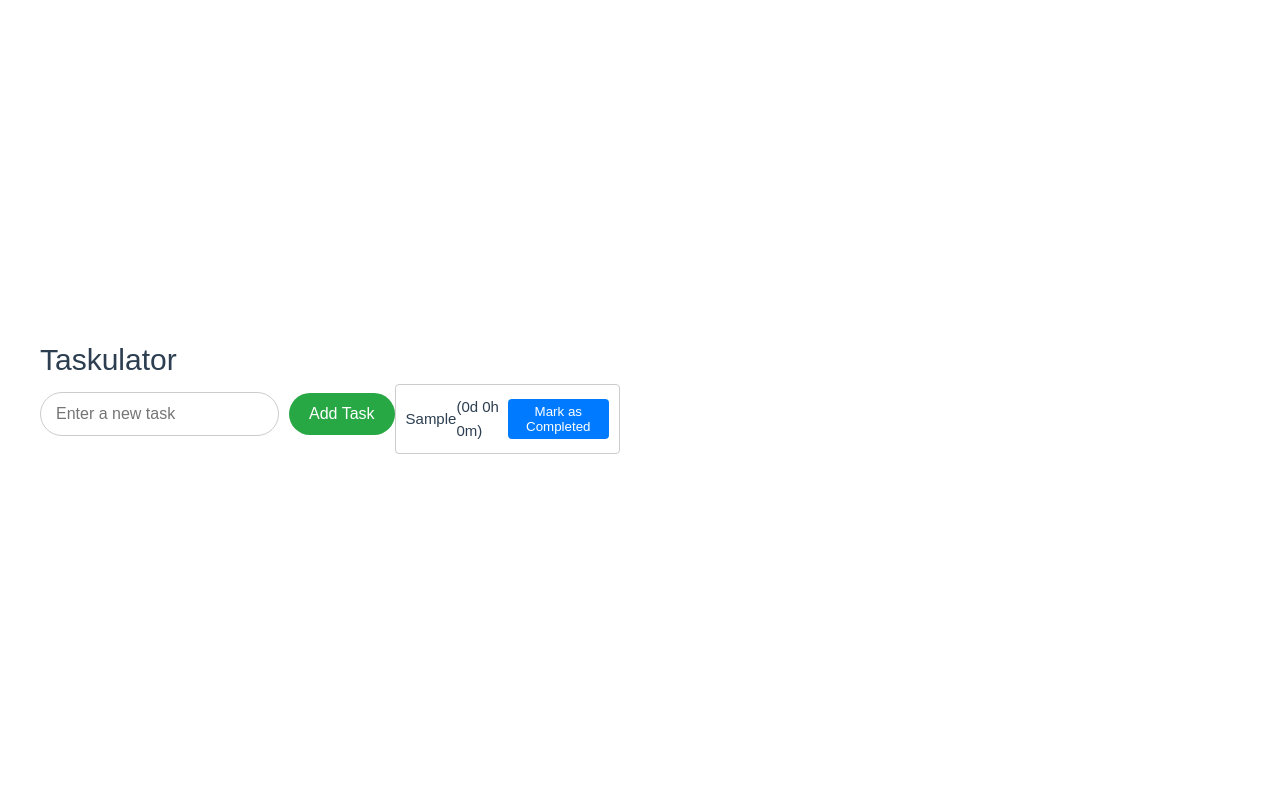
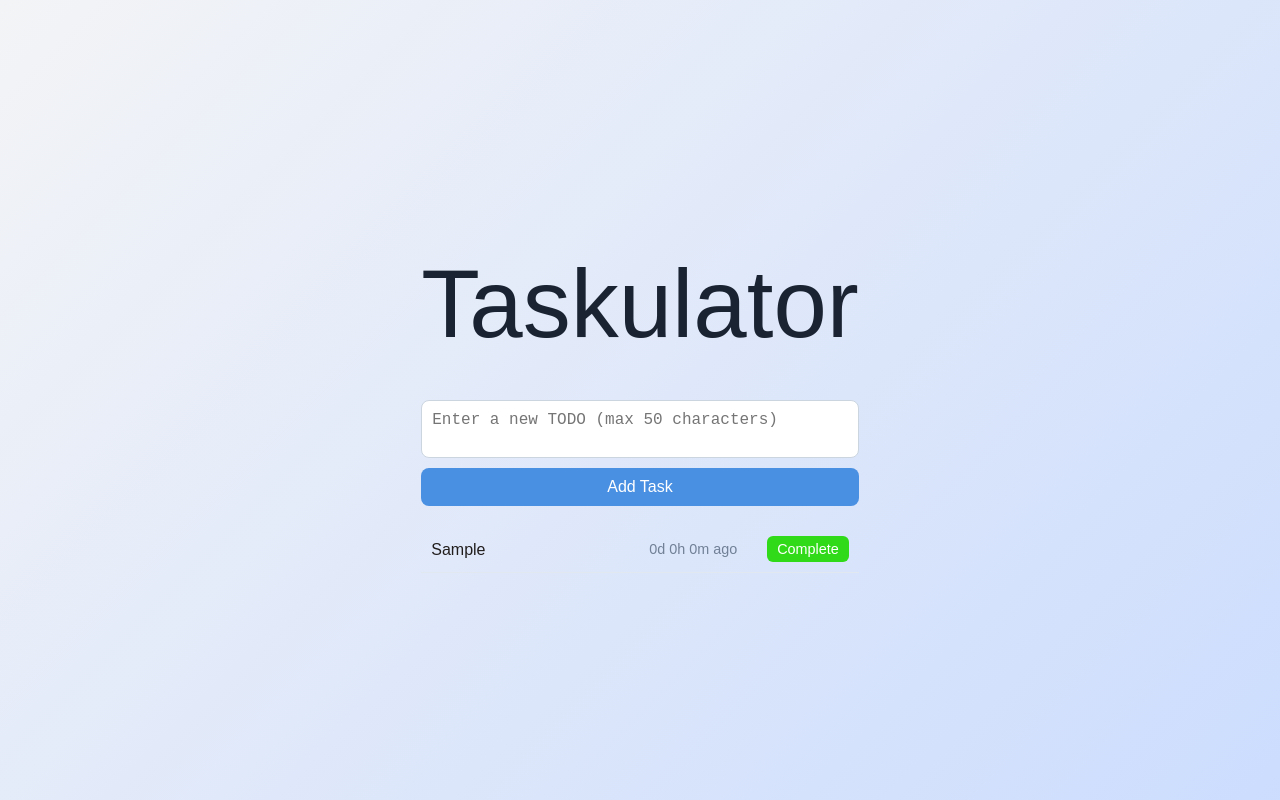
Before and after one commit to Valentin-Koeberl/taskulator, a Vue app: page / in a window 1280 px wide. Both pictures are taken after typing "Sample" into the empty fields and a click on the button "Add Task". Built offline with nearby package versions, Linux system fonts and the light colour scheme.

Commit message:
V2.0 Development finished

```diff
--- a/src/App.vue
+++ b/src/App.vue
@@ -1,32 +1,174 @@
 <template>
-  <div id="app">
+  <div class="app">
     <h1>Taskulator</h1>
-    <br>
     <TodoForm @add-todo="addTodo" />
-    <TodoList ref="list" />
+    <TodoList :todos="todos" @toggle-todo="toggleTodo" @remove-todo="removeTodo" />
   </div>
 </template>
 
 <script>
+import { ref, onMounted, watch } from 'vue';
 import TodoForm from './components/TodoForm.vue';
 import TodoList from './components/TodoList.vue';
 
 export default {
   name: 'App',
   components: { TodoForm, TodoList },
-  methods: {
-    addTodo(todo) {
-      this.$refs.list.addTodo(todo);
-    },
+  mounted() {
+    document.title = 'Tasktulator - Dein Todo Manager'; // Setzt den Titel, wenn die Komponente gemountet wird
+  },
+  setup() {
+    // TODO-Liste als reaktive Referenz
+    const todos = ref([]);
+
+    // LocalStorage: TODOs laden
+    onMounted(() => {
+      const savedTodos = localStorage.getItem('todos');
+      if (savedTodos) {
+        todos.value = JSON.parse(savedTodos);
+      }
+    });
+
+    // LocalStorage: TODOs speichern, wenn sie sich ändern
+    watch(
+        todos,
+        (newTodos) => {
+          localStorage.setItem('todos', JSON.stringify(newTodos));
+        },
+        {deep: true}
+    );
+
+    // TODO hinzufügen
+    const addTodo = (todo) => {
+      todos.value.push(todo);
+    };
+
+    // TODO-Status toggeln (optional für zukünftige Features)
+    const toggleTodo = (index) => {
+      todos.value[index].completed = !todos.value[index].completed;
+    };
+
+    // TODO entfernen
+    const removeTodo = (index) => {
+      todos.value.splice(index, 1);
+    };
+
+    return {todos, addTodo, toggleTodo, removeTodo};
   },
 };
 </script>
 
 <style>
-#app {
-  max-width: 2000px;
-  margin: 0 auto;
+body {
+  margin: 0;
+  font-family: 'Arial', sans-serif;
+  background: linear-gradient(135deg, #f3f4f6, rgba(0, 83, 248, 0.2));
+  color: #221e1e;
+  display: flex;
+  justify-content: center;
+  align-items: center;
+  min-height: 100vh;
+  padding: 10px;
+}
+
+.container {
+  width: 100%;
+  max-width: 900px;
+  background: #ffffff;
+  border-radius: 12px;
+  box-shadow: 0 4px 6px rgba(0, 0, 0, 0.1);
   padding: 20px;
-  font-family: Arial, sans-serif;
 }
+
+h1 {
+  text-align: center;
+  font-size: 6rem;
+  margin-bottom: 20px;
+  color: #192331;
+}
+
+form {
+  display: flex;
+  flex-direction: column;
+  gap: 10px;
+}
+
+textarea {
+  width: 100%;
+  padding: 10px;
+  border: 1px solid #cbd5e0;
+  border-radius: 8px;
+  font-size: 1rem;
+  resize: none;
+  outline: none;
+  transition: border 0.3s ease-in-out;
+}
+
+textarea:focus {
+  border: 1px solid #4a90e2;
+}
+
+button {
+  padding: 10px 15px;
+  border: none;
+  background: #4a90e2;
+  color: #fff;
+  font-size: 1rem;
+  border-radius: 8px;
+  cursor: pointer;
+  transition: background 0.3s ease-in-out;
+}
+
+button:hover {
+  background: #357ab8;
+}
+
+.todo-list {
+  margin-top: 20px;
+  list-style: none;
+  padding: 0;
+}
+
+.todo-item {
+  display: flex;
+  justify-content: space-between;
+  align-items: center;
+  padding: 10px;
+  border-bottom: 1px solid #e2e8f0;
+  transition: background 0.3s ease;
+}
+
+.todo-item:hover {
+  background: #f7fafc;
+}
+
+.todo-text {
+  font-size: 1rem;
+  flex: 1;
+}
+
+.todo-time {
+  margin-left: 10px;
+  font-size: 0.9rem;
+  color: #718096;
+}
+
+.todo-item button {
+  background: #31da18;
+  color: #fff;
+  padding: 5px 10px;
+  font-size: 0.9rem;
+  border-radius: 6px;
+}
+
+.todo-item button:hover {
+  background: #23ac0e;
+}
+
+@media (max-width: 600px) {
+  .container {
+    padding: 15px;
+  }
+}
+
 </style>
--- a/src/assets/main.css
+++ b/src/assets/main.css
@@ -28,8 +28,6 @@ a,
   }
 
   #app {
-    display: grid;
-    grid-template-columns: 1fr 1fr;
     padding: 0 2rem;
   }
 }
--- a/src/components/TodoForm.vue
+++ b/src/components/TodoForm.vue
@@ -1,91 +1,75 @@
 <template>
   <div class="todo-form">
-    <input v-model="description" type="text" placeholder="Enter a new task" @keyup.enter="addTodo" />
-    <button @click="addTodo">Add Task</button>
+    <textarea
+        v-model="description"
+        @keyup.enter="handleSubmit"
+        ref="inputRef"
+        placeholder="Enter a new TODO (max 50 characters)"
+    ></textarea>
+    <button @click="handleSubmit">Add Task</button>
+    <p v-if="warningMessage" class="warning">{{ warningMessage }}</p>
   </div>
 </template>
 
 <script>
-import { ref, emit } from 'vue';
+import { ref, watch, onMounted } from 'vue';
 
 export default {
   name: 'TodoForm',
+  emits: ['add-todo'],
   setup(_, { emit }) {
     const description = ref('');
+    const warningMessage = ref('');
+    const inputRef = ref(null);
 
-    const addTodo = () => {
-      if (description.value.trim()) {
+    // Watcher: Zeichenlimit überwachen
+    watch(description, (newValue) => {
+      if (newValue.length > 50) {
+        warningMessage.value = 'Character limit exceeded! Max 50 characters allowed.';
+      } else {
+        warningMessage.value = '';
+      }
+    });
+
+    // TODO hinzufügen
+    const handleSubmit = () => {
+      if (description.value.trim() && description.value.length <= 50) {
         emit('add-todo', {
           description: description.value,
-          timestamp: new Date(),
+          timestamp: new Date().toISOString(),
           completed: false,
         });
-        description.value = '';
+        description.value = ''; // Eingabefeld leeren
       }
     };
 
-    return { description, addTodo };
+    // Fokussiert das Textfeld, wenn die Komponente geladen wird
+    onMounted(() => {
+      inputRef.value.focus();
+    });
+
+    return {description, warningMessage, handleSubmit, inputRef};
   },
 };
 </script>
 
-<style scoped>
+<style>
 .todo-form {
   display: flex;
-  flex-direction: row;
-  justify-content: center;
-  align-items: center;
+  flex-direction: column;
   gap: 10px;
-  margin-bottom: 20px;
-  width: 100%;
-  max-width: 1020px;
-  margin-left: auto;
-  margin-right: auto;
 }
 
-input {
-  flex: 1;
-  padding: 12px 15px;
+textarea {
+  width: 100%;
+  padding: 10px;
+  font-size: 1rem;
+  border-radius: 5px;
   border: 1px solid #ccc;
-  border-radius: 25px;
-  font-size: 16px;
-  outline: none;
 }
 
-input:focus {
-  border-color: #28a745;
-  box-shadow: 0 0 5px rgba(40, 167, 69, 0.5);
-}
-
-button {
-  padding: 12px 20px;
-  background-color: #28a745;
-  color: #fff;
-  border: none;
-  border-radius: 25px;
-  cursor: pointer;
-  font-size: 16px;
-  white-space: nowrap;
-}
-
-button:hover {
-  background-color: #218838;
-}
-
-@media (max-width: 1020px) {
-  .todo-form {
-    max-width: 90%;
-  }
-}
-
-@media (max-width: 600px) {
-  .todo-form {
-    flex-direction: column;
-    gap: 15px;
-  }
-
-  input, button {
-    width: 90%;
-  }
+.warning {
+  color: red;
+  font-size: 0.9rem;
 }
 </style>
--- a/src/components/TodoItem.vue
+++ b/src/components/TodoItem.vue
@@ -1,34 +1,13 @@
 <template>
   <div class="todo-item">
-    <span>{{ todo.description }}</span>
-    <span>({{ age }})</span>
-    <button @click="completeTodo">Mark as Completed</button>
+    <slot name="description"></slot>
+    <slot name="actions"></slot>
   </div>
 </template>
 
 <script>
-import { computed } from 'vue';
-
 export default {
   name: 'TodoItem',
-  props: ['todo'],
-  emits: ['complete'],
-  setup(props, { emit }) {
-    const age = computed(() => {
-      const now = new Date();
-      const ageInMs = now - new Date(props.todo.timestamp);
-      const days = Math.floor(ageInMs / (1000 * 60 * 60 * 24));
-      const hours = Math.floor((ageInMs % (1000 * 60 * 60 * 24)) / (1000 * 60 * 60));
-      const minutes = Math.floor((ageInMs % (1000 * 60 * 60)) / (1000 * 60));
-      return `${days}d ${hours}h ${minutes}m`;
-    });
-
-    const completeTodo = () => {
-      emit('complete', props.todo.id);
-    };
-
-    return { age, completeTodo };
-  },
 };
 </script>
 
@@ -39,17 +18,13 @@ export default {
   align-items: center;
   padding: 10px;
   border: 1px solid #ccc;
-  border-radius: 4px;
+  border-radius: 8px;
+  margin-bottom: 10px;
+  background-color: #fff;
+  transition: all 0.3s ease;
 }
-button {
-  background-color: #007bff;
-  color: #fff;
-  border: none;
-  border-radius: 4px;
-  padding: 5px 10px;
-  cursor: pointer;
-}
-button:hover {
-  background-color: #0056b3;
+
+.todo-item:hover {
+  box-shadow: 0 0 8px rgba(0, 0, 0, 0.1);
 }
 </style>
--- a/src/components/TodoList.vue
+++ b/src/components/TodoList.vue
@@ -1,53 +1,69 @@
 <template>
-  <div class="todo-list">
-    <div v-if="todos.length === 0">
-      <Message message="No open TODOs available." />
+  <transition-group name="fade" tag="div" class="todo-list">
+    <div v-for="(todo, index) in todos" :key="todo.timestamp" class="todo-item">
+      <p class="todo-text">{{ todo.description }}</p>
+      <span class="todo-time">{{ formatAge(todo.timestamp) }}</span>
+      <button @click="$emit('remove-todo', index)">Complete</button>
     </div>
-    <ul>
-      <li v-for="todo in openTodos" :key="todo.id">
-        <TodoItem :todo="todo" @complete="completeTodo" />
-      </li>
-    </ul>
-  </div>
+  </transition-group>
 </template>
 
 <script>
-import TodoItem from './TodoItem.vue';
-import Message from './Message.vue';
-
 export default {
   name: 'TodoList',
-  components: { TodoItem, Message },
-  data() {
-    return {
-      todos: [],
-    };
-  },
-  computed: {
-    openTodos() {
-      return this.todos.filter((todo) => !todo.completed);
+  props: {
+    todos: {
+      type: Array,
+      required: true,
     },
   },
   methods: {
-    completeTodo(id) {
-      const todo = this.todos.find((t) => t.id === id);
-      if (todo) todo.completed = true;
-    },
-    addTodo(newTodo) {
-      newTodo.id = Date.now();
-      this.todos.push(newTodo);
+    formatAge(timestamp) {
+      const ageInMilliseconds = new Date() - new Date(timestamp);
+      const minutes = Math.floor(ageInMilliseconds / 60000) % 60;
+      const hours = Math.floor(ageInMilliseconds / 3600000) % 24;
+      const days = Math.floor(ageInMilliseconds / 86400000);
+
+      return `${days}d ${hours}h ${minutes}m ago`;
     },
   },
 };
 </script>
 
-<style scoped>
-.todo-list ul {
-  list-style-type: none;
-  padding: 0;
+<style>
+.todo-list {
+  margin-top: 20px;
 }
 
-.todo-list li {
-  margin-bottom: 10px;
+.todo-item {
+  display: flex;
+  justify-content: space-between;
+  align-items: center;
+  padding: 10px;
+  border-bottom: 1px solid #616161;
+}
+
+.todo-text {
+  flex: 1;
+  white-space: normal; /* Ermöglicht Zeilenumbrüche */
+  word-wrap: break-word; /* Bricht den Text, wenn er die Breite überschreitet */
+  max-width: calc(20ch); /* 20 Zeichen (ch ist die Breite eines '0') */
+}
+
+.todo-time {
+  margin-left: 10px;
+  font-size: 0.9rem;
+  color: gray;
+}
+
+/* CSS-Transition für Fade-In/Fade-Out */
+.fade-enter-active,
+.fade-leave-active {
+  transition: opacity 0.5s ease-in-out;
+}
+
+.fade-enter-from,
+.fade-leave-to {
+  opacity: 0;
 }
 </style>
```
